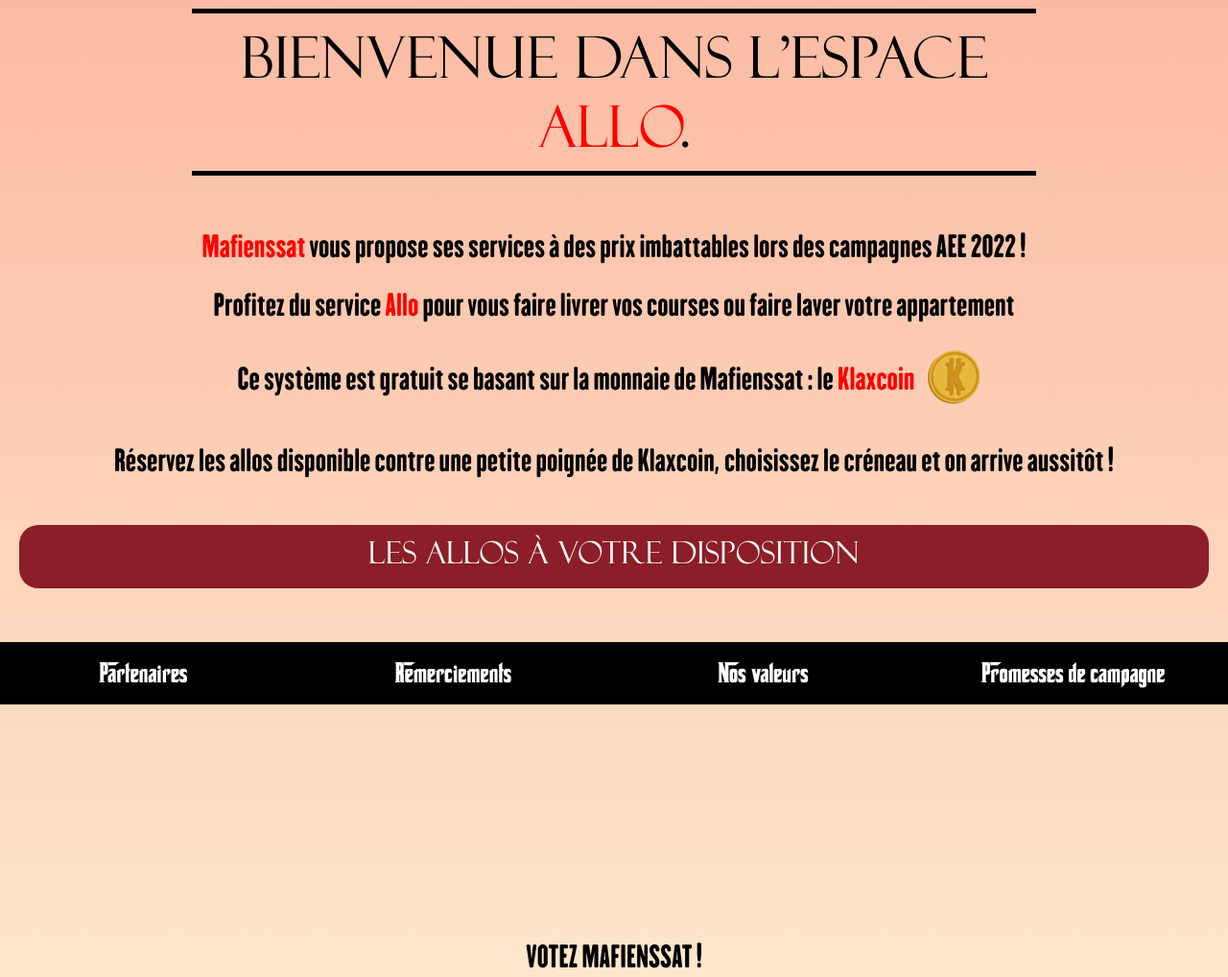
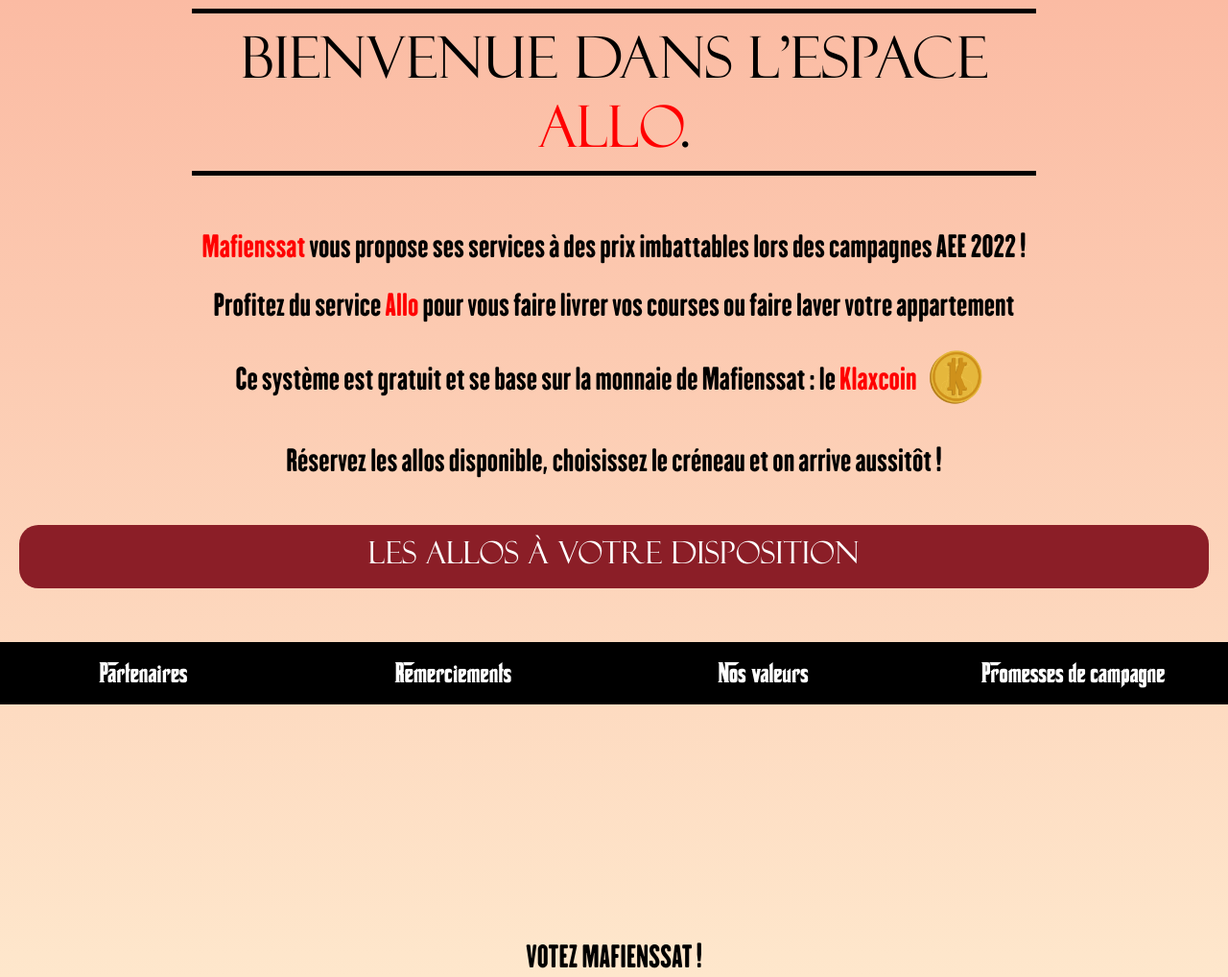
Before and after one commit to Gurwan/Mafienssat, a Django app: page /home_allos/ in a window 1280 px wide. Shown: the part 66-1084 px from the top of the page at 96% size. Run offline with Django 4.2, Linux system fonts and the light colour scheme; data comes from the database, SQL or seed files in the repository; some libraries are stand-ins or nearby versions.

Commit message:
Corrections

```diff
--- a/templates/allos/homeAllos.html
+++ b/templates/allos/homeAllos.html
@@ -6,8 +6,8 @@
     <h1>Bienvenue dans l'espace <span>Allo</span>.</h1>
     <p><span>Mafienssat</span> vous propose ses services à des prix imbattables lors des campagnes AEE 2022 !</p>
     <p>Profitez du service <span>Allo</span> pour vous faire livrer vos courses ou faire laver votre appartement</p>
-    <p>Ce système est gratuit se basant sur la monnaie de Mafienssat : le <span>Klaxcoin</span> <img class="img-fluid" height="75" width="75" src="{% static 'klax_or.png' %}" alt=""/></p>
-    <p>Réservez les allos disponible contre une petite poignée de Klaxcoin, choisissez le créneau et on arrive aussitôt !</p>
+    <p>Ce système est gratuit et se base sur la monnaie de Mafienssat : le <span>Klaxcoin</span> <img class="img-fluid" height="75" width="75" src="{% static 'klax_or.png' %}" alt=""/></p>
+    <p>Réservez les allos disponible, choisissez le créneau et on arrive aussitôt !</p>
     <div class="row">
         <a class="col" id="btn" href="{% url "allos" %}">
             <h2>Les allos à votre disposition</h2>
```
